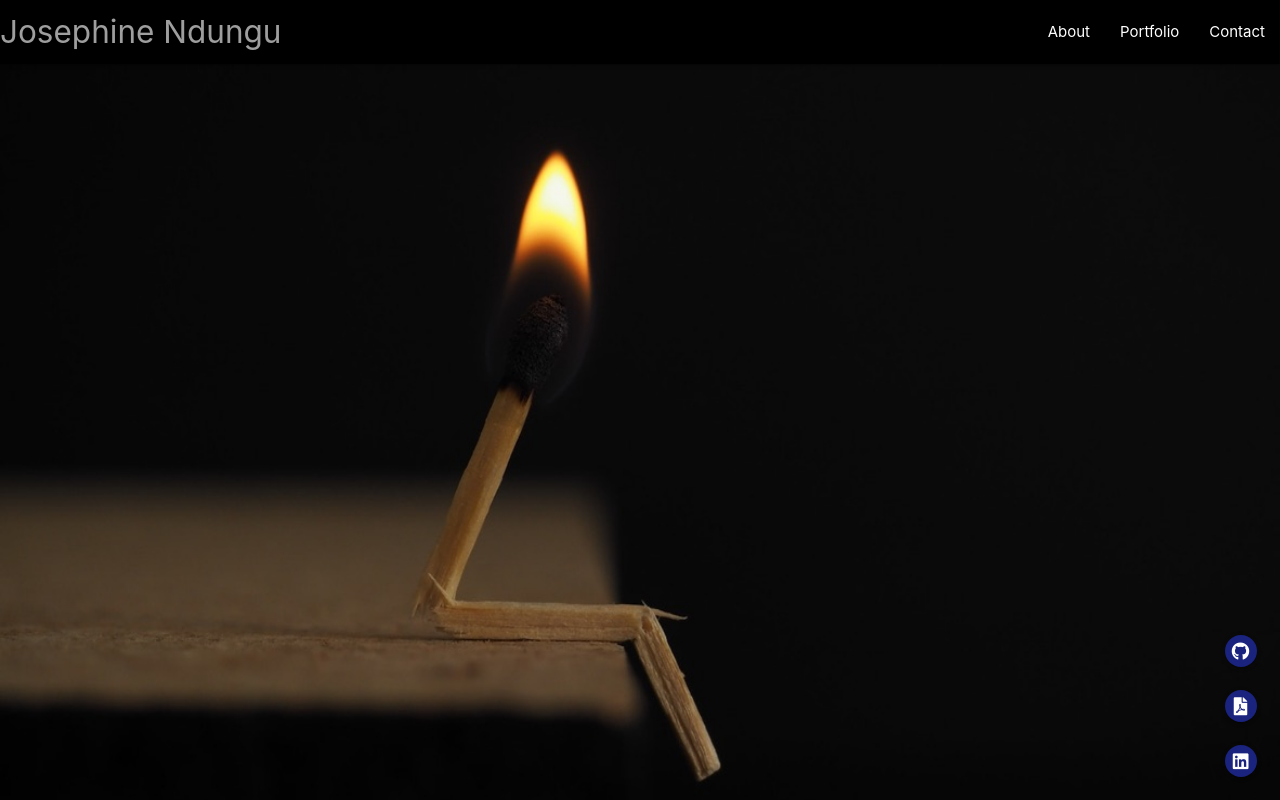
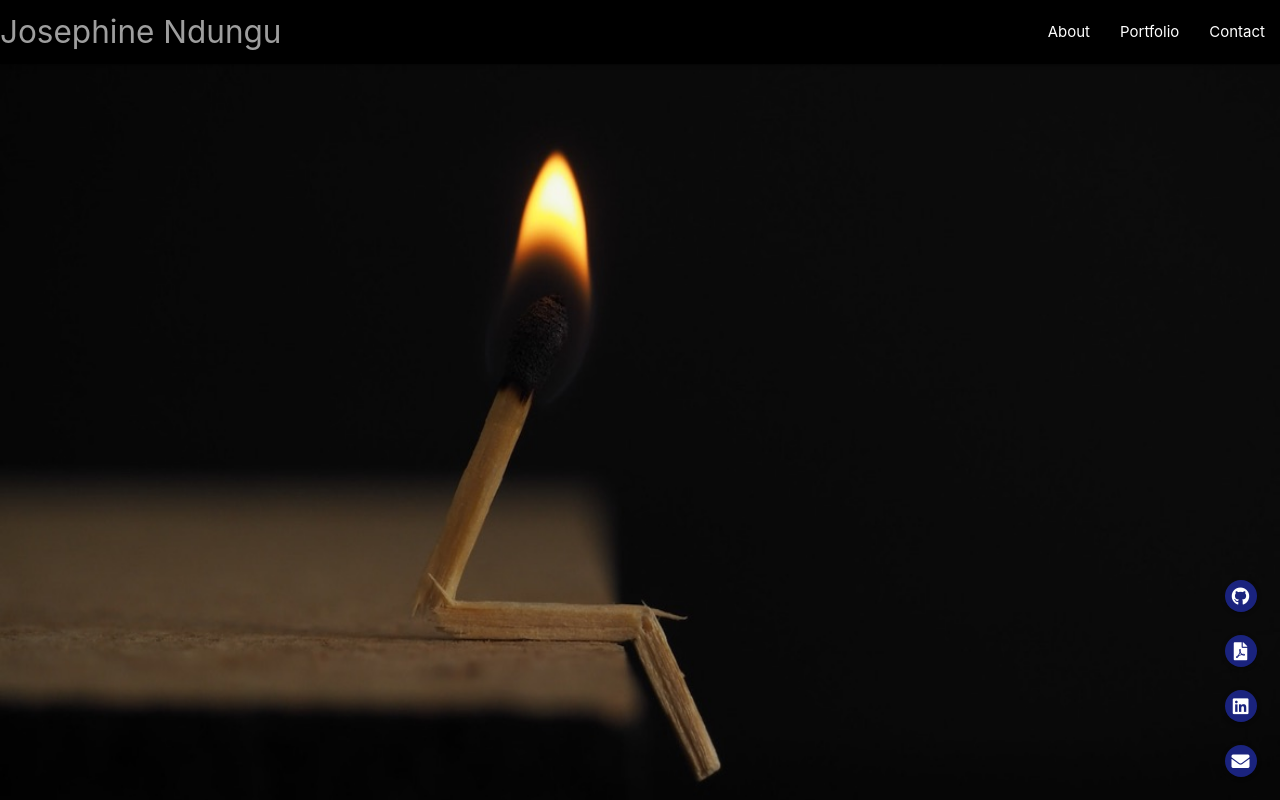
Before and after one commit to Jose-lco/portfolio, a plain HTML site: page index.html in a window 1280 px wide. Shown: the top 800 px of the page. Drawn offline with nearby package versions, Linux system fonts and the light colour scheme.

Commit message:
added email link

```diff
--- a/index.html
+++ b/index.html
@@ -225,6 +225,11 @@
       data-tooltip="LinkedIn">
       <i class="fab fa-linkedin"></i>
     </a></li>
+    <br>
+    <li><a href="mailto:ndungu642@gmail.com" class="tooltipped btn-floating btn-small indigo darken-4" data-position="left"
+      data-tooltip="Email">
+      <i class="fa fa-envelope"></i>
+    </a></li>
     </ul>
   </div>
   <footer>
```
